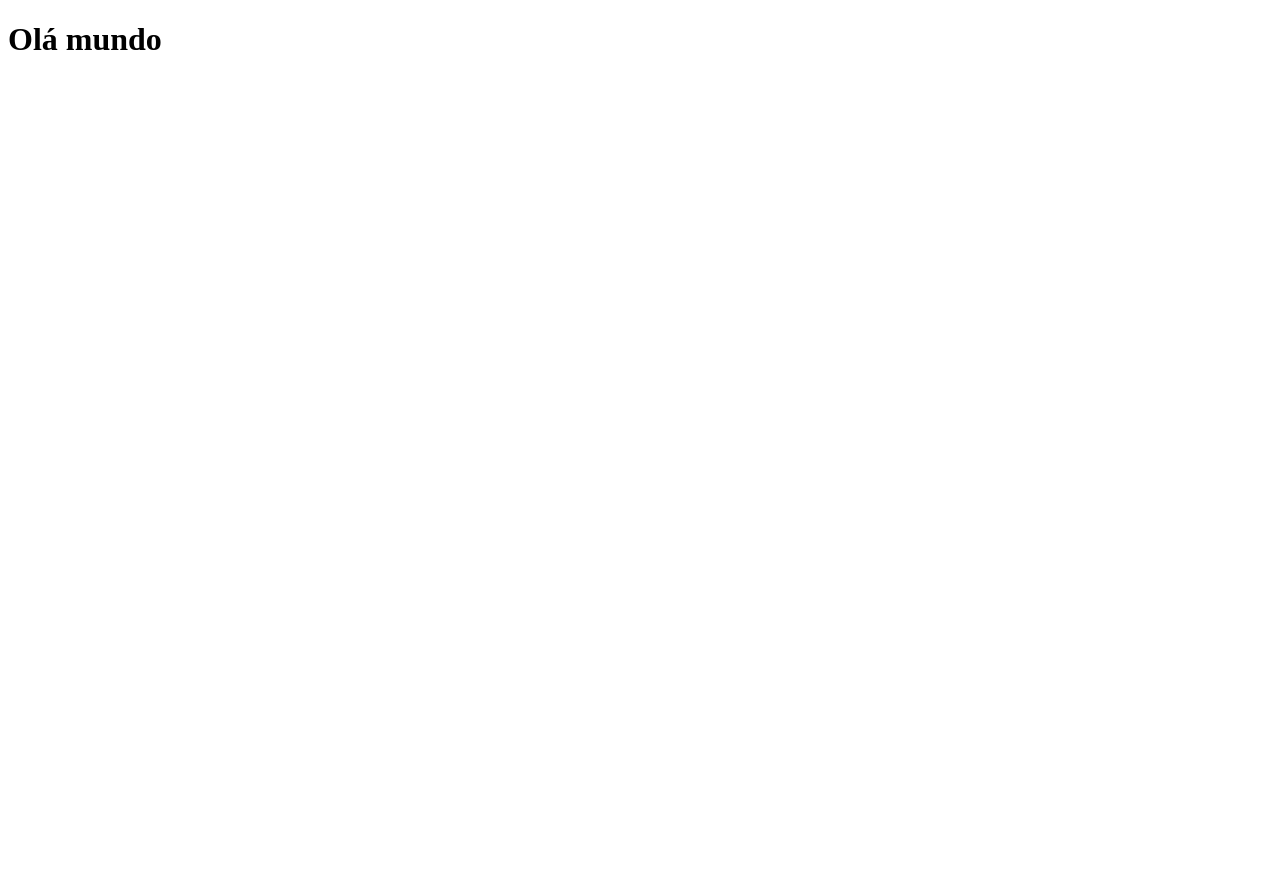
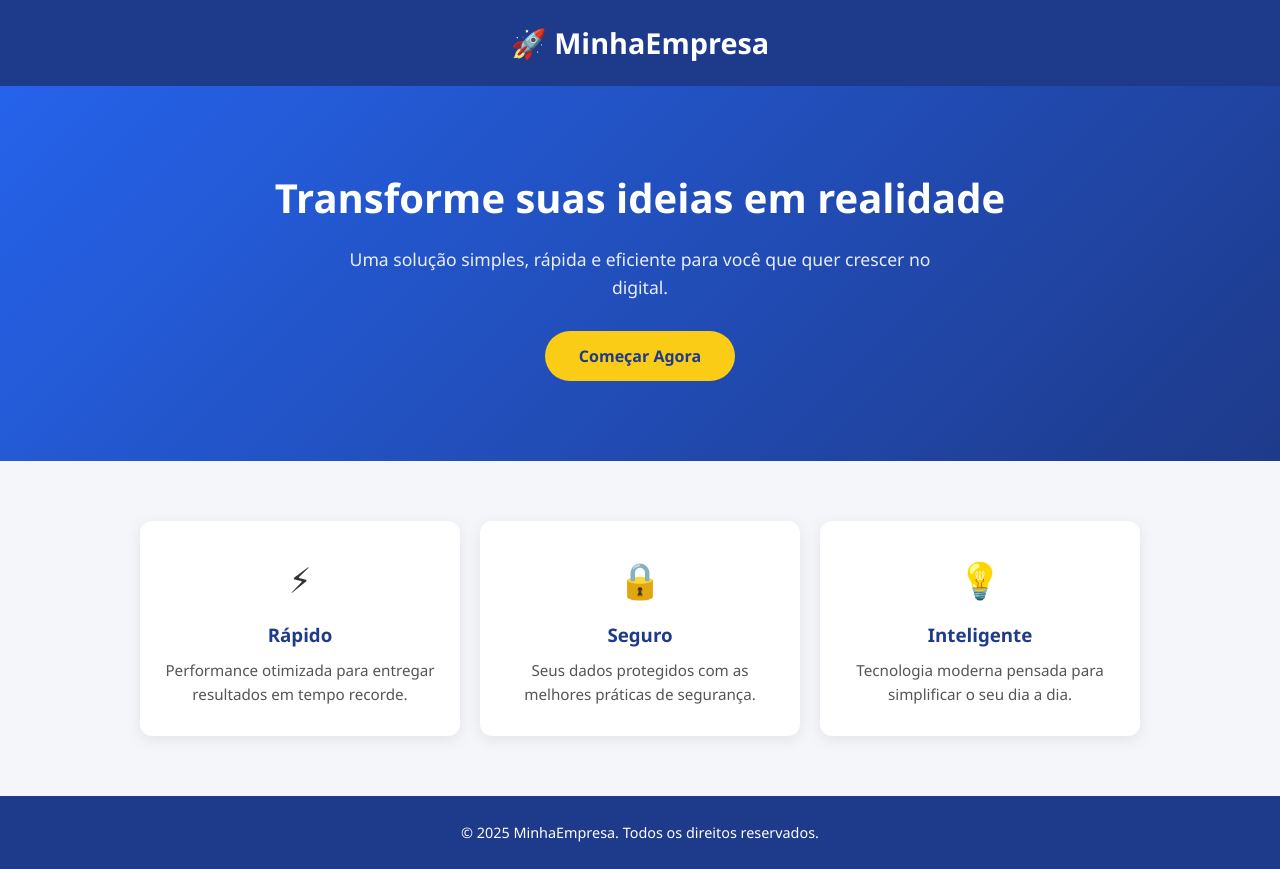
Before and after one commit to joaobat870-ai/teste1, a plain HTML site: page index.html in a window 1280 px wide. Before the commit the page ends 800 px from the top, so only its background shows below. Drawn offline with Linux system fonts and the light colour scheme.

Commit message:
html gerado pela ia

```diff
--- a/index.html
+++ b/index.html
@@ -1,11 +1,165 @@
 <!DOCTYPE html>
-<html lang="en">
+<html lang="pt-BR">
 <head>
     <meta charset="UTF-8">
     <meta name="viewport" content="width=device-width, initial-scale=1.0">
-    <title> teste commit local </title>
+    <title>Minha Landing Page</title>
+    <style>
+        /* Reset básico */
+        * {
+            margin: 0;
+            padding: 0;
+            box-sizing: border-box;
+            font-family: 'Segoe UI', Tahoma, sans-serif;
+        }
+
+        body {
+            background: #f4f6f9;
+            color: #333;
+            line-height: 1.6;
+        }
+
+        /* Header */
+        header {
+            background: #1e3a8a;
+            color: #fff;
+            padding: 20px 0;
+            text-align: center;
+            box-shadow: 0 2px 8px rgba(0,0,0,0.1);
+        }
+
+        header h1 {
+            font-size: 1.8rem;
+        }
+
+        /* Hero */
+        .hero {
+            text-align: center;
+            padding: 80px 20px;
+            background: linear-gradient(135deg, #2563eb, #1e3a8a);
+            color: #fff;
+        }
+
+        .hero h2 {
+            font-size: 2.5rem;
+            margin-bottom: 15px;
+        }
+
+        .hero p {
+            font-size: 1.1rem;
+            max-width: 600px;
+            margin: 0 auto 30px;
+            opacity: 0.9;
+        }
+
+        .hero button {
+            background: #facc15;
+            color: #1e3a8a;
+            border: none;
+            padding: 14px 34px;
+            font-size: 1rem;
+            font-weight: bold;
+            border-radius: 30px;
+            cursor: pointer;
+            transition: transform 0.2s, background 0.2s;
+        }
+
+        .hero button:hover {
+            background: #eab308;
+            transform: scale(1.05);
+        }
+
+        /* Features */
+        .features {
+            display: flex;
+            flex-wrap: wrap;
+            justify-content: center;
+            gap: 20px;
+            padding: 60px 20px;
+            max-width: 1100px;
+            margin: 0 auto;
+        }
+
+        .card {
+            background: #fff;
+            padding: 30px 20px;
+            border-radius: 12px;
+            flex: 1 1 250px;
+            max-width: 320px;
+            text-align: center;
+            box-shadow: 0 4px 15px rgba(0,0,0,0.08);
+            transition: transform 0.2s;
+        }
+
+        .card:hover {
+            transform: translateY(-6px);
+        }
+
+        .card .icon {
+            font-size: 2.2rem;
+            margin-bottom: 12px;
+        }
+
+        .card h3 {
+            margin-bottom: 8px;
+            color: #1e3a8a;
+        }
+
+        .card p {
+            font-size: 0.95rem;
+            color: #555;
+        }
+
+        /* Footer */
+        footer {
+            text-align: center;
+            padding: 25px;
+            background: #1e3a8a;
+            color: #fff;
+            font-size: 0.9rem;
+        }
+
+        /* Responsivo */
+        @media (max-width: 600px) {
+            .hero h2 {
+                font-size: 1.8rem;
+            }
+        }
+    </style>
 </head>
 <body>
-    <h1> Olá mundo</h1>
+
+    <header>
+        <h1>🚀 MinhaEmpresa</h1>
+    </header>
+
+    <section class="hero">
+        <h2>Transforme suas ideias em realidade</h2>
+        <p>Uma solução simples, rápida e eficiente para você que quer crescer no digital.</p>
+        <button onclick="alert('Obrigado pelo interesse!')">Começar Agora</button>
+    </section>
+
+    <section class="features">
+        <div class="card">
+            <div class="icon">⚡</div>
+            <h3>Rápido</h3>
+            <p>Performance otimizada para entregar resultados em tempo recorde.</p>
+        </div>
+        <div class="card">
+            <div class="icon">🔒</div>
+            <h3>Seguro</h3>
+            <p>Seus dados protegidos com as melhores práticas de segurança.</p>
+        </div>
+        <div class="card">
+            <div class="icon">💡</div>
+            <h3>Inteligente</h3>
+            <p>Tecnologia moderna pensada para simplificar o seu dia a dia.</p>
+        </div>
+    </section>
+
+    <footer>
+        <p>&copy; 2025 MinhaEmpresa. Todos os direitos reservados.</p>
+    </footer>
+
 </body>
 </html>
```
